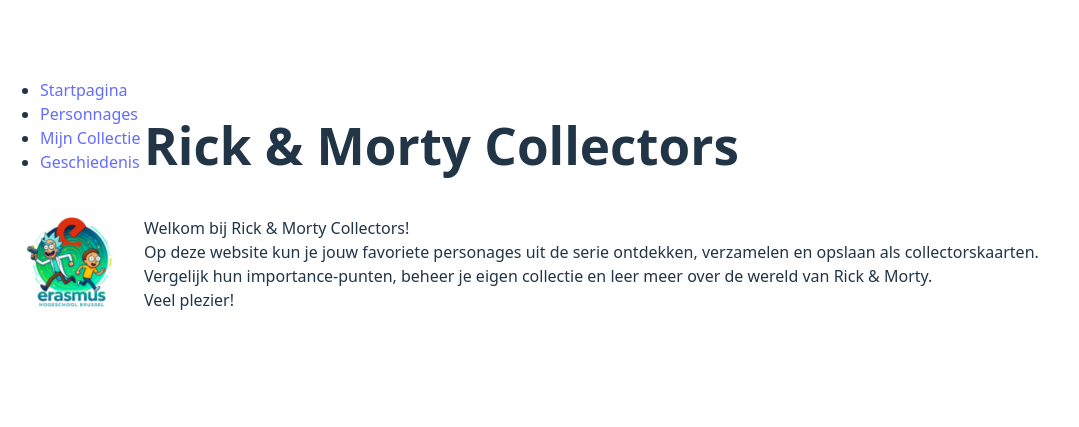
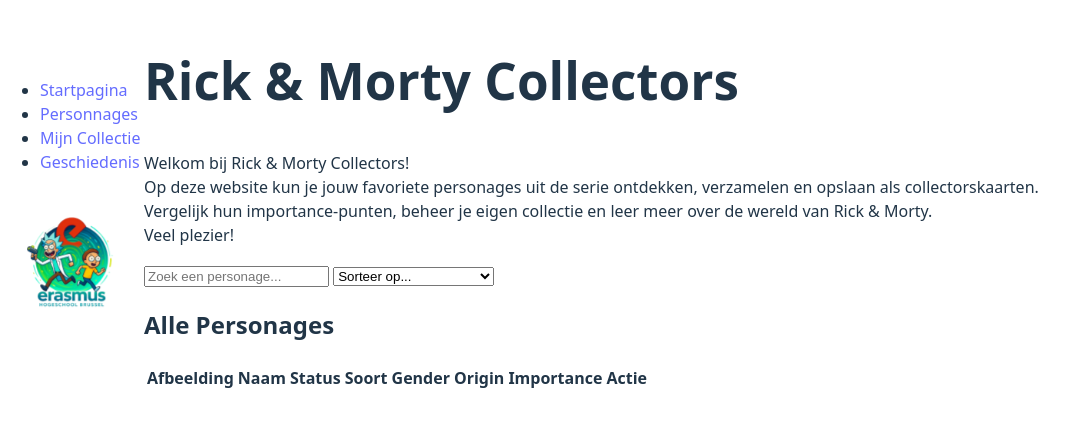
Before and after one commit to asxmr/ProjectWebAdvanced-Rania, a website built with Vite: page index.html in a window 1280 px wide. Shown: the part 199-626 px from the top of the page, without its empty margins (0-1079 px from the left). Built offline with nearby package versions, Linux system fonts and the light colour scheme.

Commit message:
Personages section met tabel, zoekfunctie en sorteermenu

```diff
--- a/index.html
+++ b/index.html
@@ -29,6 +29,36 @@
       </p>
     </section>
 
+    <section id="personnages">
+          <input type="text" id="search" placeholder="Zoek een personage..." />
+
+          <select id="sort" aria-label="Sorteer personages">
+            <option value="">Sorteer op...</option>
+            <option value="name">Naam (A-Z)</option>
+            <option value="importance">Importance (hoog-laag)</option>
+          </select>
+
+          <h2>Alle Personages</h2>
+
+          <table id="personnages-table">
+            <thead>
+              <tr>
+                <th>Afbeelding</th>
+                <th>Naam</th>
+                <th>Status</th>
+                <th>Soort</th>
+                <th>Gender</th>
+                <th>Origin</th>
+                <th>Importance</th>
+                <th>Actie</th>
+              </tr>
+            </thead>
+            <tbody id="personnages-section">
+            </tbody>
+          </table>
+        </section>
+
+
 
     </main>
 
```
